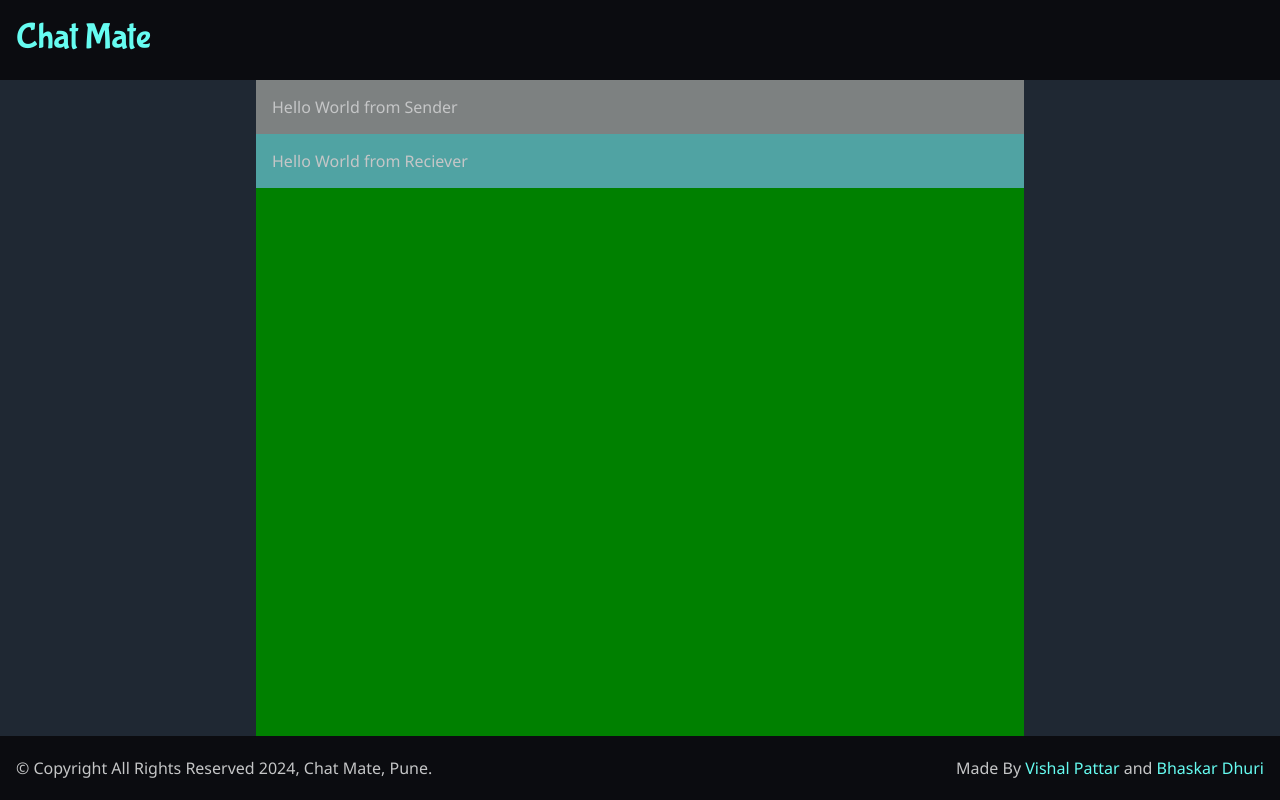
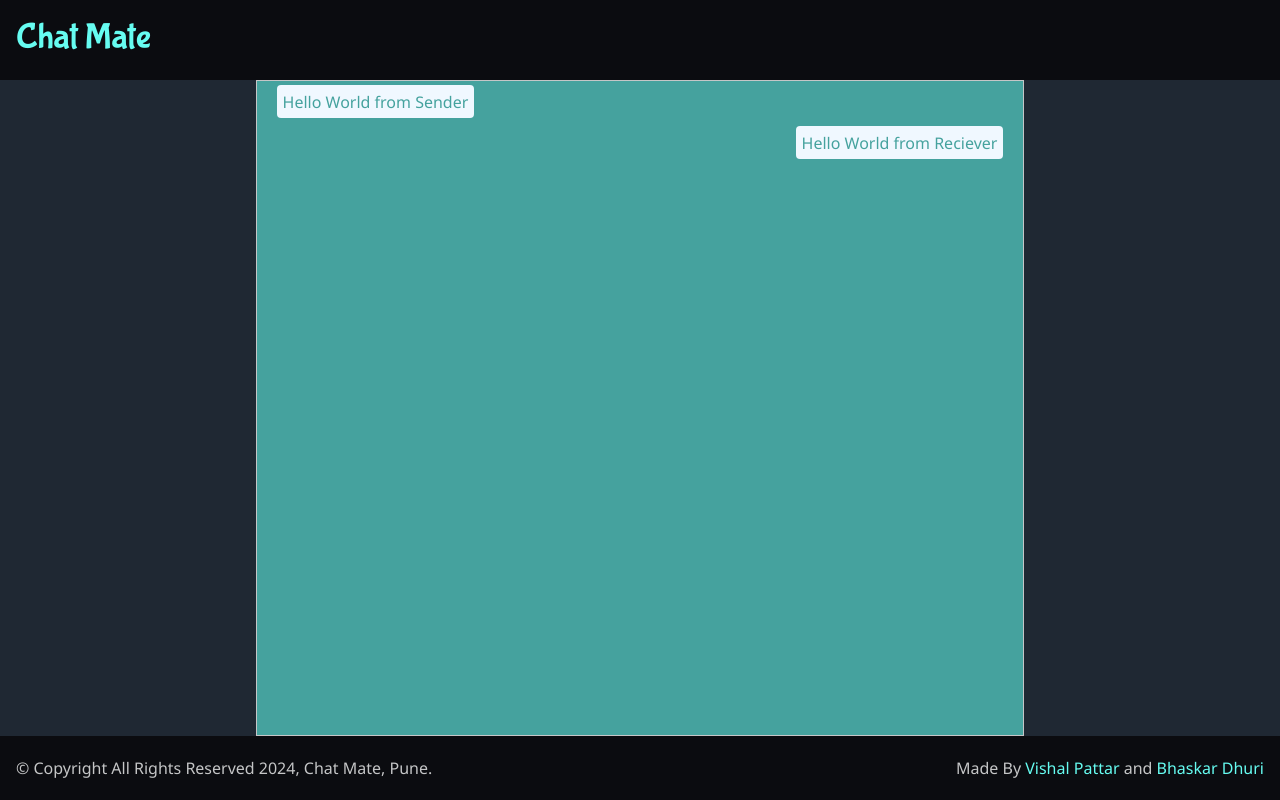
Before and after one commit to Vishal-Pattar/chat-mate, a React (Create React App) app: page / in a window 1280 px wide. Built offline with nearby package versions, Linux system fonts and the light colour scheme; the HTML template or start-up script is replaced by a standard one.

Commit message:
Updated App.js

```diff
--- a/src/App.js
+++ b/src/App.js
@@ -1,14 +1,14 @@
 import './App.css';
 import Header from './component/Header/Header';
 import Footer from './component/Footer/Footer';
-import DisplayBox from './component/DisplayBox/DisplayBox';
+import Message from './component/Message/Message';
 import './global.css';
 
 function App() {
   return (
     <div className="App">
      <Header/>
-     <DisplayBox/>
+     <Message/>
      <Footer/>
    </div>
   );
--- a/src/component/DisplayBox/DisplayBox.css
+++ /dev/null
@@ -1,37 +0,0 @@
-.displaybox__container {
-    height: 82vh;
-    width: 100vw;
-    background-color: var(--color-bg-accent);
-    position: relative;
-    left: 0px;
-
-}
-.displaybox__message{
-    height: 100%;
-    width: 60%;
-    left: 50%;
-    display: flex;
-    flex-direction: column;
-    position: absolute;
-    transform: translateX(-50%);
-    background-color: green;
-}
-.usermessage
-{
-    padding: 1rem;
-    align-items: center;
-    font-size: 1rem;
-    font-family: 'Segoe UI', Tahoma, Geneva, Verdana, sans-serif;
-    color: var(--color-text-primary);
-    display: inline-flex;
-
-}
-.displaybox__sendermessage {
-    text-align: left;
-    background-color: rgb(125, 129, 129);
-}
-.displaybox__recievermessage
- {
-    text-align:right;
-    background-color: rgb(80, 163, 163);
- }
--- a/src/component/DisplayBox/DisplayBox.jsx
+++ /dev/null
@@ -1,15 +0,0 @@
-import React from 'react';
-import './DisplayBox.css';
-
-const DisplayBox = () => {
-  return (
-    <div className='displaybox__container'>
-      <div className='displaybox__message '>
-        <div className='displaybox__sendermessage  usermessage'>Hello World from Sender</div>
-        <div className='displaybox__recievermessage usermessage'>Hello World from Reciever</div>
-      </div>
-    </div>
-  )
-}
-
-export default DisplayBox;
```
